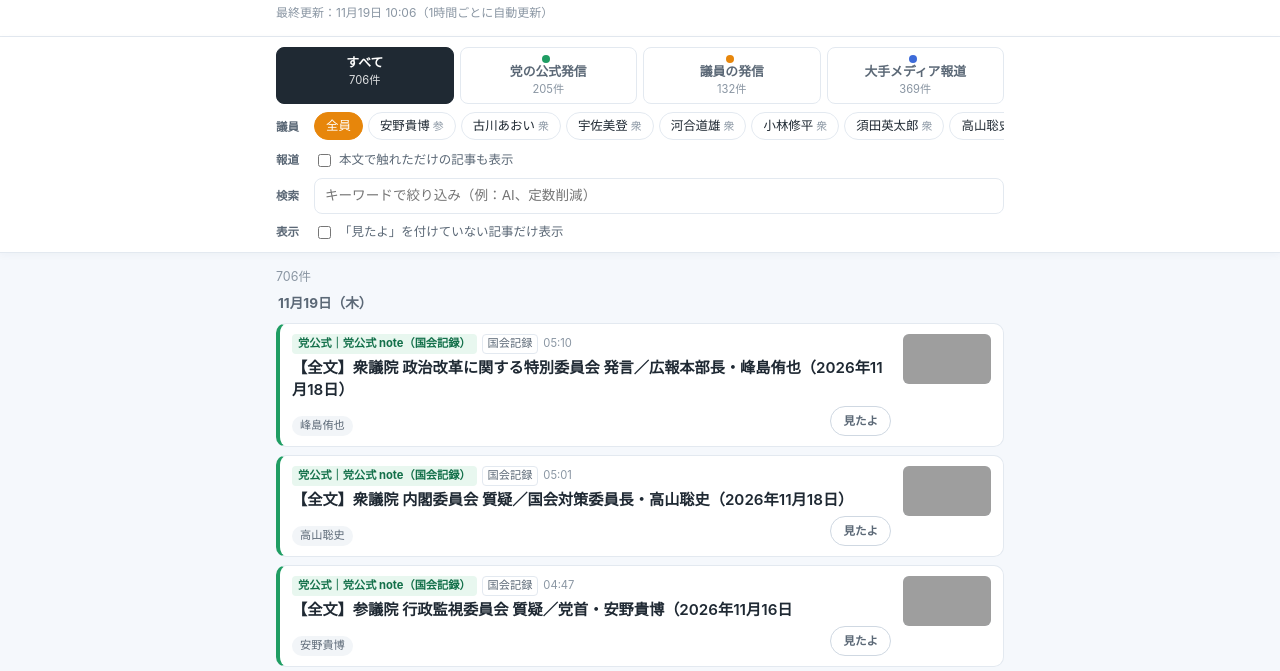
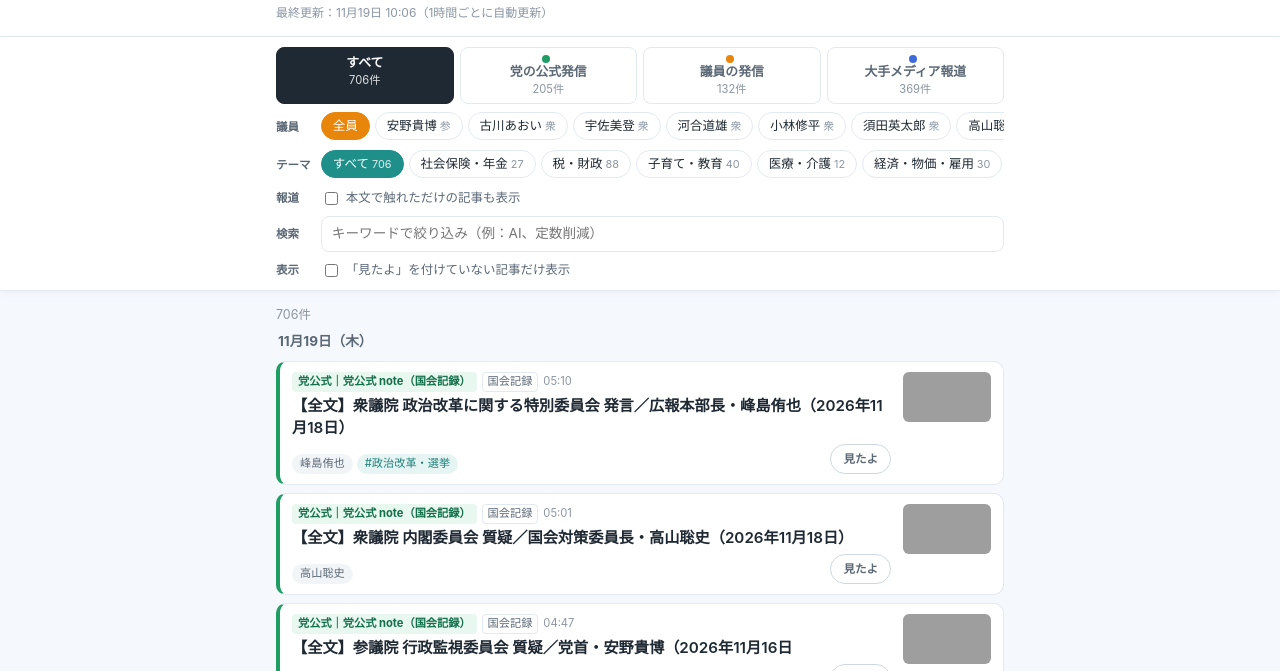
Before and after one commit to Onga-Mirai-Tech/team-mirai-info, a plain HTML site: page index.html in a window 1280 px wide. Shown: the part 120-791 px from the top of the page. Drawn offline with Linux system fonts and the light colour scheme; grey boxes are pictures that could not be loaded.

Commit message:
テーマ別の絞り込みを追加（v0.3）
社会保険・年金、税・財政、子育て・教育など10テーマ。見出し・説明文のキーワード
（委員会名を含む）で画面側が自動判定し、記事にテーマのタグを付ける。
テーマは config/sources.json の themes で編集できる。

Co-Authored-By: Claude Opus 5.5 <noreply@anthropic.com>

```diff
--- a/assets/app.js
+++ b/assets/app.js
@@ -8,7 +8,7 @@
   const TYPE_LABEL = { official: '党公式', member: '議員', media: '報道' };
   const WEEK = ['日', '月', '火', '水', '木', '金', '土'];
 
-  const state = { type: 'all', member: '', media: '', body: false, q: '', unseenOnly: false, limit: PAGE_SIZE };
+  const state = { type: 'all', member: '', theme: '', media: '', body: false, q: '', unseenOnly: false, limit: PAGE_SIZE };
 
   // ---------- 「見たよ」（自分用の既読マーク） ----------
   // 記録は閲覧者のブラウザ（localStorage）にだけ保存し、外部には送らない。
@@ -33,6 +33,7 @@
   let config = null;
   let items = [];
   let memberById = new Map();
+  let themeById = new Map();
 
   const $ = (id) => document.getElementById(id);
 
@@ -61,6 +62,7 @@
     const h = new URLSearchParams(location.hash.slice(1));
     state.type = ['official', 'member', 'media'].includes(h.get('type')) ? h.get('type') : 'all';
     state.member = memberById.has(h.get('member')) ? h.get('member') : '';
+    state.theme = themeById.has(h.get('theme')) ? h.get('theme') : '';
     state.media = config.media.some((m) => m.id === h.get('media')) ? h.get('media') : '';
     state.body = h.get('body') === '1';
     state.q = h.get('q') || '';
@@ -69,6 +71,7 @@
     const h = new URLSearchParams();
     if (state.type !== 'all') h.set('type', state.type);
     if (state.member) h.set('member', state.member);
+    if (state.theme) h.set('theme', state.theme);
     if (state.media && state.type === 'media') h.set('media', state.media);
     if (state.body) h.set('body', '1');
     if (state.q) h.set('q', state.q);
@@ -77,8 +80,15 @@
   }
 
   // ---------- 絞り込み ----------
-  function baseFilter(it) {
+  // テーマ判定：見出し・説明文にキーワードが含まれるか（全角・半角の違いは NFKC でそろえる）
+  function detectThemes(it) {
+    const text = `${it.title} ${it.description || ''}`.normalize('NFKC');
+    return config.themes.filter((t) => t._kw.some((k) => text.includes(k))).map((t) => t.id);
+  }
+
+  function baseFilter(it, { ignoreTheme = false } = {}) {
     if (it.type === 'media' && it.mention === 'body' && !state.body) return false;
+    if (!ignoreTheme && state.theme && !it.themes.includes(state.theme)) return false;
     if (state.unseenOnly && seen.has(it.link)) return false;
     if (state.member && !(it.members || []).includes(state.member)) return false;
     if (state.q) {
@@ -105,6 +115,22 @@
       const t = b.dataset.type;
       b.setAttribute('aria-selected', String(t === state.type));
       b.querySelector('.count').textContent = `${counts[t].toLocaleString()}件`;
+    });
+
+    const themeCounts = {};
+    let themeAll = 0;
+    items.forEach((it) => {
+      if (!baseFilter(it, { ignoreTheme: true }) || !typeFilter(it)) return;
+      themeAll++;
+      it.themes.forEach((id) => { themeCounts[id] = (themeCounts[id] || 0) + 1; });
+    });
+    const themeRow = $('theme-chips');
+    themeRow.querySelectorAll('.chip').forEach((c) => {
+      const id = c.dataset.theme;
+      const on = id === state.theme;
+      c.setAttribute('aria-pressed', String(on));
+      c.querySelector('small').textContent = (id ? themeCounts[id] || 0 : themeAll).toLocaleString();
+      if (on) themeRow.scrollLeft = Math.max(0, c.offsetLeft - themeRow.offsetLeft - 40);
     });
 
     const chipRow = $('member-chips');
@@ -146,7 +172,9 @@
     const d = new Date(it.date);
     const kind = KIND_LABEL[it.kind] || '';
     const tags = (it.members || []).map((id) => memberById.get(id)).filter(Boolean)
-      .map((m) => `<button class="tag" data-member="${esc(m.id)}" title="${esc(m.name)}の記事だけを表示">${esc(m.name)}</button>`).join('');
+      .map((m) => `<button class="tag" data-member="${esc(m.id)}" title="${esc(m.name)}の記事だけを表示">${esc(m.name)}</button>`).join('')
+      + it.themes.map((id) => themeById.get(id))
+        .map((t) => `<button class="tag theme-tag" data-theme="${esc(t.id)}" title="「${esc(t.name)}」の記事だけを表示">#${esc(t.name)}</button>`).join('');
     const thumb = it.thumb && it.type !== 'media'
       ? `<img class="thumb" src="${esc(safeUrl(it.thumb))}" alt="" loading="lazy" referrerpolicy="no-referrer">` : '';
     const isSeen = seen.has(it.link);
@@ -176,6 +204,7 @@
 
     const parts = [];
     if (state.member) parts.push(memberById.get(state.member).name);
+    if (state.theme) parts.push(`#${themeById.get(state.theme).name}`);
     if (state.type !== 'all') parts.push(state.type === 'media' && state.media
       ? config.media.find((m) => m.id === state.media).name
       : { official: '党の公式発信', member: '議員の発信', media: '大手メディア報道' }[state.type]);
@@ -215,6 +244,9 @@
       .concat(config.members.map((m) => `<button class="chip" data-member="${esc(m.id)}">${esc(m.name)}<small>${m.chamber === '参議院' ? '参' : '衆'}</small></button>`));
     $('member-chips').innerHTML = chips.join('');
 
+    $('theme-chips').innerHTML = [`<button class="chip theme-chip" data-theme="">すべて<small></small></button>`]
+      .concat(config.themes.map((t) => `<button class="chip theme-chip" data-theme="${esc(t.id)}">${esc(t.name)}<small></small></button>`)).join('');
+
     const groups = [...new Set(config.media.map((m) => m.group))];
     $('media-select').innerHTML = `<option value="">すべての媒体</option>` + groups.map((g) =>
       `<optgroup label="${esc(g)}">${config.media.filter((m) => m.group === g).map((m) => `<option value="${esc(m.id)}">${esc(m.name)}</option>`).join('')}</optgroup>`).join('');
@@ -236,6 +268,12 @@
       state.member = c.dataset.member === state.member ? '' : c.dataset.member;
       render();
     });
+    $('theme-chips').addEventListener('click', (e) => {
+      const c = e.target.closest('.chip');
+      if (!c) return;
+      state.theme = c.dataset.theme === state.theme ? '' : c.dataset.theme;
+      render();
+    });
     $('timeline').addEventListener('click', (e) => {
       const sb = e.target.closest('.seen-btn');
       if (sb) {
@@ -252,7 +290,8 @@
       }
       const t = e.target.closest('.tag');
       if (!t) return;
-      state.member = t.dataset.member;
+      if (t.dataset.theme) state.theme = t.dataset.theme;
+      else state.member = t.dataset.member;
       render();
       window.scrollTo({ top: 0, behavior: 'smooth' });
     });
@@ -278,7 +317,10 @@
       config = await cfgRes.json();
       const data = await dataRes.json();
       memberById = new Map(config.members.map((m) => [m.id, m]));
+      config.themes = (config.themes || []).map((t) => ({ ...t, _kw: t.keywords.map((k) => k.normalize('NFKC')) }));
+      themeById = new Map(config.themes.map((t) => [t.id, t]));
       items = (data.items || []).filter((it) => it.title && it.link && !isNaN(new Date(it.date)));
+      items.forEach((it) => { it.themes = detectThemes(it); });
 
       $('updated').textContent = data.updatedAt ? `最終更新：${fullLabel(new Date(data.updatedAt))}（1時間ごとに自動更新）` : '';
       const stale = data.updatedAt && Date.now() - new Date(data.updatedAt) > 6 * 3600 * 1000;
--- a/assets/style.css
+++ b/assets/style.css
@@ -104,7 +104,7 @@ h1 { font-size: 1.45rem; margin: 0; letter-spacing: 0.02em; }
 .tabs button[aria-selected="true"] .dot { background: #fff; }
 
 .filter-row { display: flex; align-items: center; gap: 8px; min-width: 0; flex-wrap: wrap; }
-.filter-label { font-size: 0.72rem; font-weight: 700; color: var(--text-sub); flex: 0 0 auto; width: 2.6em; }
+.filter-label { font-size: 0.72rem; font-weight: 700; color: var(--text-sub); flex: 0 0 auto; width: 3.2em; }
 .chips {
   display: flex; gap: 5px; overflow-x: auto; flex: 1 1 0; min-width: 0;
   scrollbar-width: thin; padding-bottom: 2px;
@@ -122,6 +122,7 @@ h1 { font-size: 1.45rem; margin: 0; letter-spacing: 0.02em; }
 .chip small { color: var(--text-faint); margin-left: 3px; font-size: 0.68rem; }
 .chip[aria-pressed="true"] { background: var(--member); border-color: var(--member); color: #fff; }
 .chip[aria-pressed="true"] small { color: rgba(255,255,255,0.85); }
+.theme-chip[aria-pressed="true"] { background: #1f8f8a; border-color: #1f8f8a; }
 
 #media-select {
   border: 1px solid var(--line); border-radius: 8px; padding: 4px 8px; background: var(--surface); font-size: 0.82rem;
@@ -207,6 +208,8 @@ main { padding-top: 14px; padding-bottom: 30px; min-height: 60vh; }
   white-space: nowrap;
 }
 .tag:hover { background: var(--member-bg); color: #9a5400; }
+.theme-tag { background: #e6f5f4; color: #1f7f79; }
+.theme-tag:hover { background: #cdeeeb; color: #17625d; }
 
 .empty { text-align: center; color: var(--text-faint); padding: 40px 0; font-size: 0.9rem; }
 
--- a/config/sources.json
+++ b/config/sources.json
@@ -72,6 +72,20 @@
     }
   ],
 
+  "_themesComment": "テーマ別の絞り込み。見出し・説明文にキーワードのどれかが含まれる記事をそのテーマに入れます（全角・半角の違いは無視、1つの記事が複数テーマに入ることもあります）。委員会名も手がかりにしています。",
+  "themes": [
+    { "id": "social",    "name": "社会保険・年金", "keywords": ["社会保険", "社会保障", "年金", "健康保険", "保険料", "医療保険", "介護保険", "年収の壁", "106万", "130万", "103万", "扶養", "支援金", "福祉", "障害", "厚生労働"] },
+    { "id": "tax",       "name": "税・財政",       "keywords": ["消費税", "消費減税", "減税", "増税", "税制", "税金", "所得税", "財源", "財政", "予算", "国債", "暫定税率", "財務金融"] },
+    { "id": "child",     "name": "子育て・教育",   "keywords": ["子育て", "育児", "保育", "子ども", "こども", "子供", "少子化", "出産", "妊娠", "児童", "教育", "学校", "給食", "奨学金", "大学", "不登校", "いじめ", "文部科学"] },
+    { "id": "medical",   "name": "医療・介護",     "keywords": ["医療", "病院", "介護", "診療報酬", "医師", "看護", "薬", "ワクチン", "高額療養費", "厚生労働"] },
+    { "id": "economy",   "name": "経済・物価・雇用", "keywords": ["物価", "賃上げ", "賃金", "最低賃金", "雇用", "失業", "経済対策", "景気", "円安", "インフレ", "働き方", "リスキリング", "職業訓練", "中小企業", "スタートアップ", "経済産業"] },
+    { "id": "digital",   "name": "デジタル・AI",   "keywords": ["AI", "人工知能", "デジタル", "DX", "マイナンバー", "マイナ保険証", "オンライン", "サイバー", "テクノロジー", "データ", "ブロードリスニング", "アプリ"] },
+    { "id": "politics",  "name": "政治改革・選挙", "keywords": ["政治資金", "献金", "裏金", "定数", "選挙", "比例", "政治改革", "国会改革", "文通費", "調査研究広報滞在費", "まる見え", "透明化", "党首討論", "連立", "憲法"] },
+    { "id": "diplomacy", "name": "外交・安全保障", "keywords": ["外交", "安全保障", "防衛", "自衛隊", "中国", "米国", "アメリカ", "台湾", "北朝鮮", "ウクライナ", "ロシア", "トランプ", "日米", "関税", "外務"] },
+    { "id": "energy",    "name": "エネルギー・環境", "keywords": ["エネルギー", "原発", "電気代", "電気料金", "脱炭素", "気候", "再エネ", "環境", "ガソリン"] },
+    { "id": "local",     "name": "地方・防災",     "keywords": ["地方", "地域", "自治体", "防災", "災害", "地震", "過疎", "人口減", "知事", "市長", "町長", "総務委員会"] }
+  ],
+
   "official": {
     "newsPage": "https://team-mir.ai/news/all",
     "note": ["team_mirai_jp", "team_mirai_log"],
--- a/index.html
+++ b/index.html
@@ -42,6 +42,11 @@
       <div class="filter-row">
         <span class="filter-label">議員</span>
         <div class="chips" id="member-chips"></div>
+      </div>
+
+      <div class="filter-row">
+        <span class="filter-label">テーマ</span>
+        <div class="chips" id="theme-chips"></div>
       </div>
 
       <div class="filter-row" id="media-row" hidden>
@@ -90,13 +95,13 @@
         <li><b class="t-member">議員の発信</b>：所属議員の note・YouTube（X は自動取得できないため対象外です）</li>
         <li><b class="t-media">大手メディア報道</b>：Google ニュース経由で、<span id="media-list"></span> の記事だけを掲載しています</li>
       </ul>
-      <p>GitHub Actions で1時間ごとに自動更新しています。議員名での振り分けは見出し・説明文の文字から自動で行っているため、漏れや誤りが出ることがあります。</p>
+      <p>1時間ごとに自動更新しています。議員名・テーマでの振り分けは、見出し・説明文に含まれる言葉から自動で行っているため、漏れや誤りが出ることがあります（テーマが付かない記事もあります）。</p>
       <p>掲載しているのは見出しとリンクのみです。記事・動画の著作権は各配信元に帰属します。</p>
 
       <h3>「見たよ」ボタンについて</h3>
       <p>読んだ記事の目印として使えます。記録はお使いの端末のブラウザの中だけに保存され、運営者を含め外部には一切送信されません。そのため、別の端末やブラウザとは共有されず、ブラウザのデータを消去すると記録も消えます。</p>
 
-      <p class="version">チームみらい ウォッチ（非公式） v0.2 ／ 個人による非公式運営 ／ Developed by Onga-Mirai-Tech</p>
+      <p class="version">チームみらい ウォッチ（非公式） v0.3 ／ 個人による非公式運営 ／ Developed by Onga-Mirai-Tech</p>
     </div>
   </footer>
 
```
Also changed, not shown: 1 other file.
